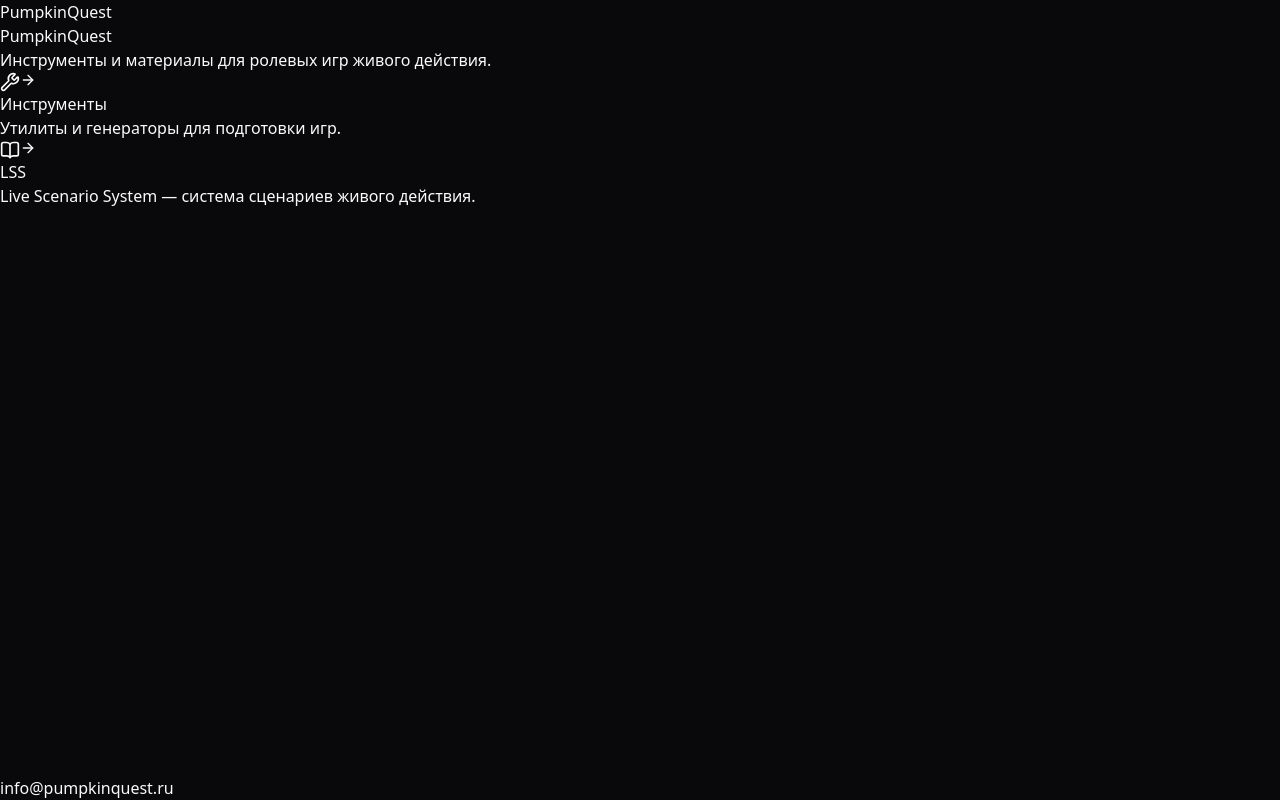
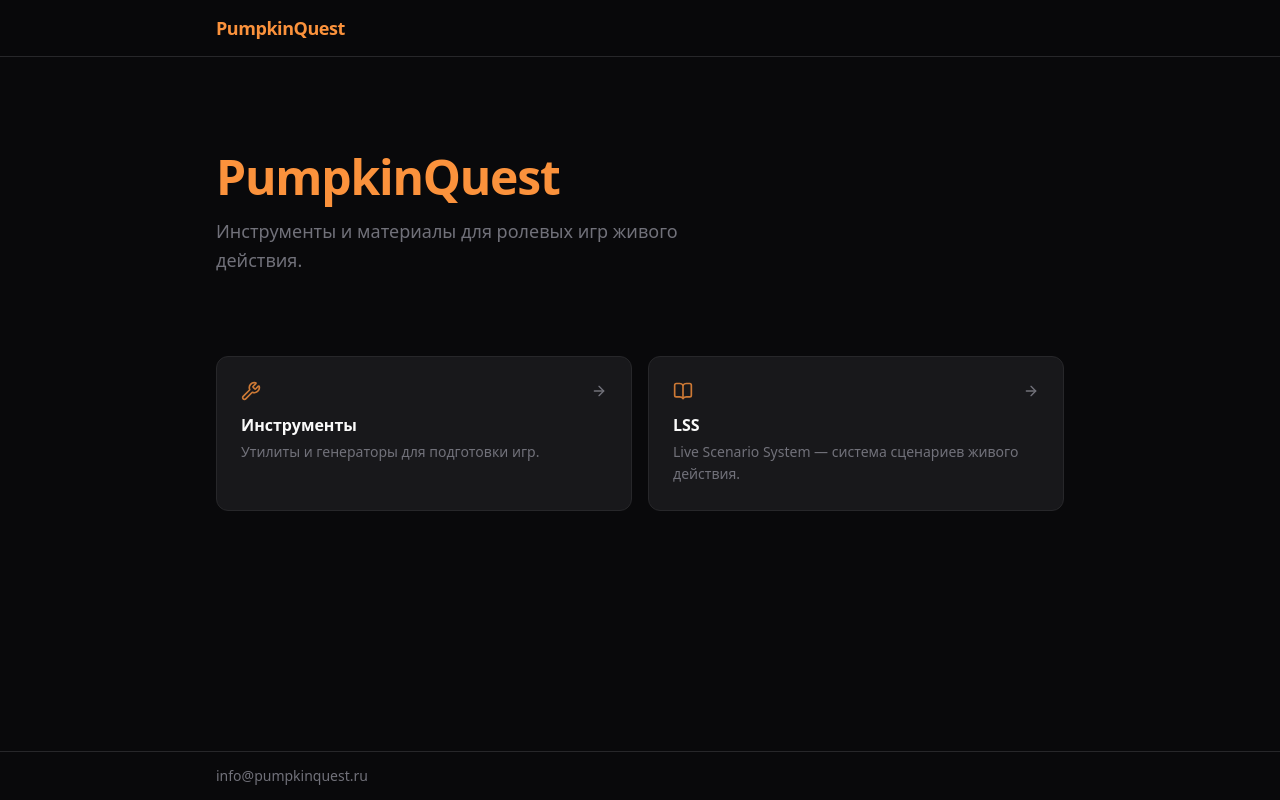
Before and after one commit to PumpkinQuest/pumpkin, a Next.js app: page / in a window 1280 px wide. Built offline with nearby package versions, Linux system fonts and the light colour scheme.

Commit message:
fix: add modules/ and shared/ to tailwind content paths

```diff
--- a/tailwind.config.ts
+++ b/tailwind.config.ts
@@ -3,6 +3,8 @@
 const config: Config = {
   content: [
     "./app/**/*.{js,ts,jsx,tsx,mdx}",
+    "./modules/**/*.{js,ts,jsx,tsx,mdx}",
+    "./shared/**/*.{js,ts,jsx,tsx,mdx}",
   ],
   theme: {
     extend: {
```
